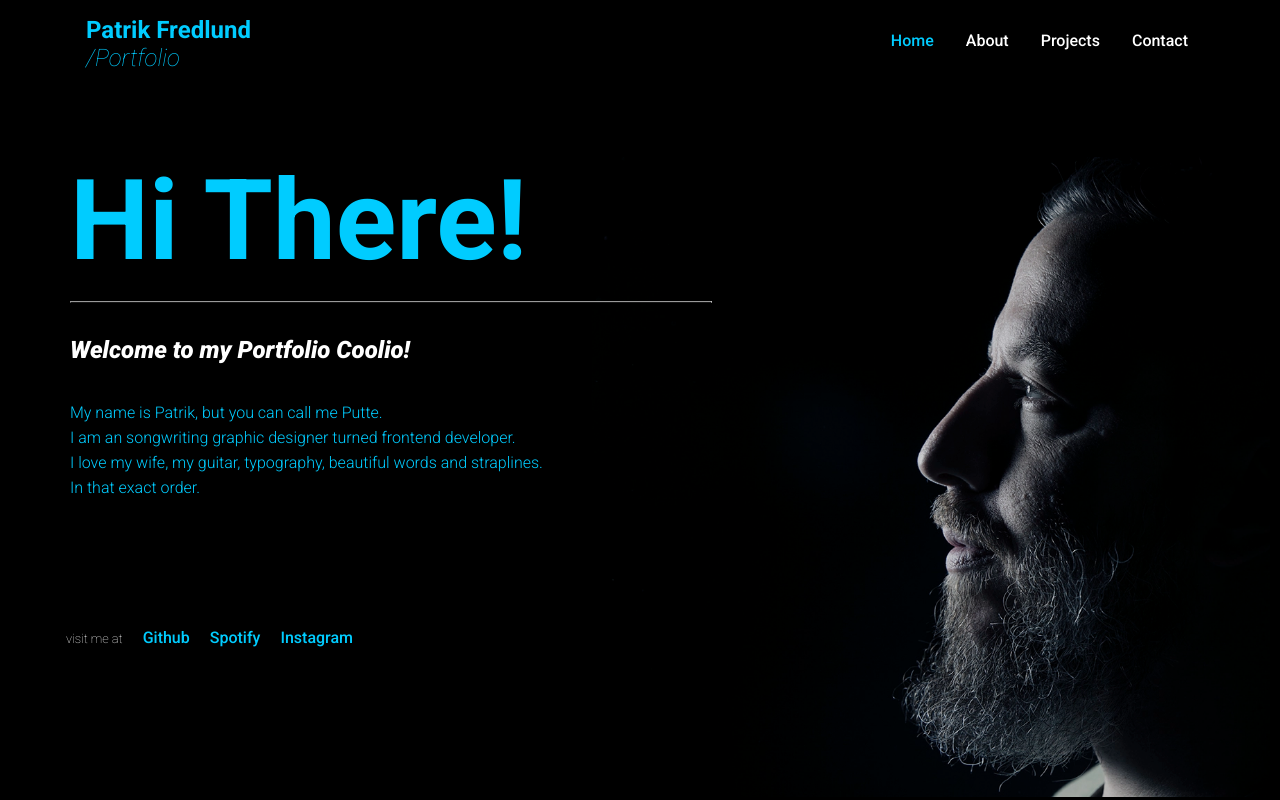
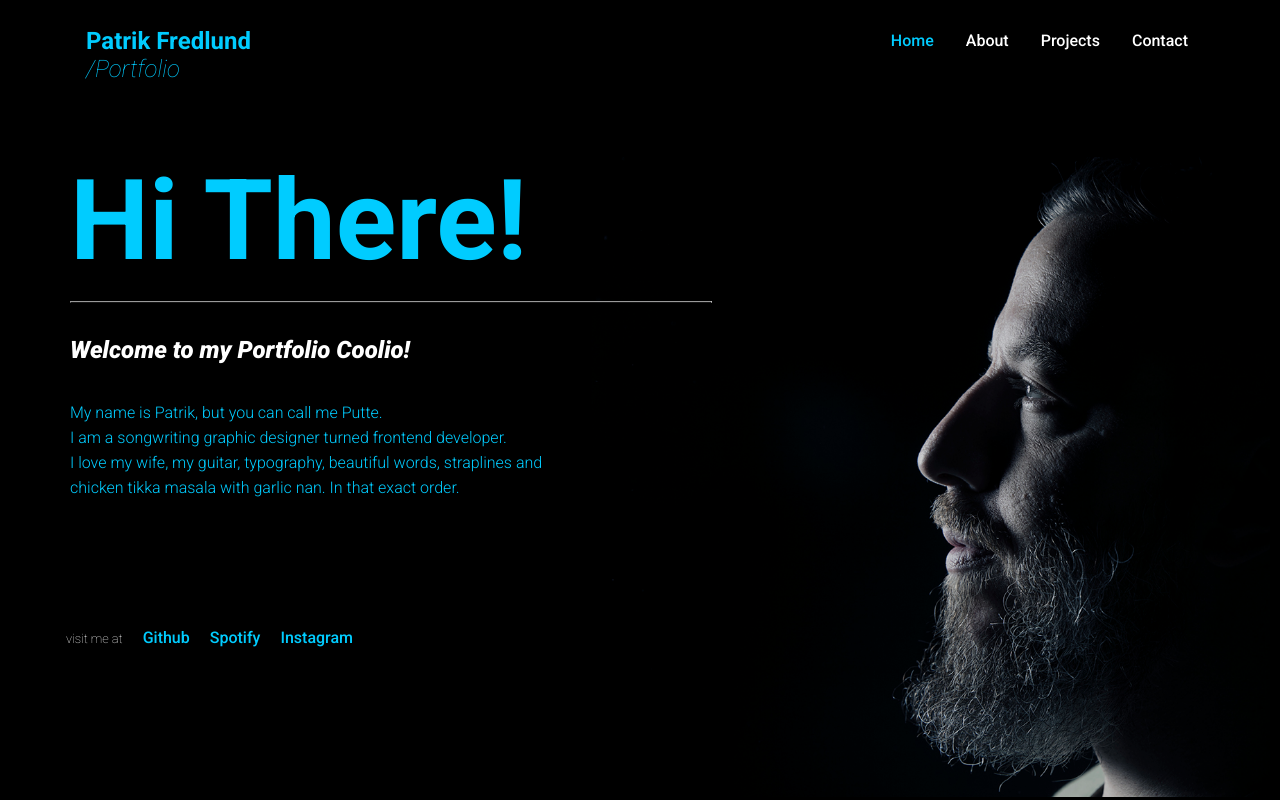
Before and after one commit to patrik-fredlund/pfredlund_portfolio, a React (Create React App) app: page / in a window 1280 px wide. Built offline with nearby package versions, Linux system fonts and the light colour scheme.

Commit message:
modified content

```diff
--- a/src/App.js
+++ b/src/App.js
@@ -5,7 +5,7 @@ import Home from './Pages/Home';
 import About from './Pages/About';
 import Navbar from './Navbar/Navbar';
 import Sidebar from './Sidebar/Sidebar';
-import ProfileImage from './putte.webp';
+import ProfileImage from './putte.jpg';
 import { BrowserRouter as Router, Switch, Route } from 'react-router-dom';
 import { useState } from 'react';
 
--- a/src/Navbar/NavbarElements.js
+++ b/src/Navbar/NavbarElements.js
@@ -21,7 +21,7 @@ export const Nav = styled.nav`
   }
   & .logoContainer {
     margin-left: 70px;
-    margin-top:8px
+    margin-top:30px
 
 
   }
--- a/src/Pages/About.js
+++ b/src/Pages/About.js
@@ -14,7 +14,7 @@ function About() {
         <h2 className='welcome'>Yes I have no bananas!</h2>
         <p className='info'>
           My name is Patrik Fredlund and I am an aspiring Frontend developer.
-          Right now I'm learning the skills at a 2 year program at KYH in Stockholm, Sweden. My background is in Graphic Design where I have a bachelor with honor after 3 years study in Farnham, UK.<br></br> Besides Graphic design and UX, my big passion in life is music and songwritting. I am an recording artist, but I also write to other artists.
+          Right now I'm learning the skills at a 2 year program at KYH in Stockholm, Sweden. My background is in Graphic Design where I have a bachelor with honor after 3 years study in Farnham, UK.<br></br> Besides Graphic design and UX, my big passion in life is music and songwritting.
           My new favorite hobby though is frontend (sorry music) and my goal is to become an webdesigner. So hop along and join me on my journey from a songwriting graphic designer to a frontend developer. Lets Go!
         </p>
         <Footer />
--- a/src/Pages/Home.js
+++ b/src/Pages/Home.js
@@ -12,10 +12,10 @@ function Home() {
         <hr className='line'></hr>
         <h2 className='welcome'>Welcome to my Portfolio Coolio!</h2>
         <p className='info'>
-          My name is Patrik, but you can call me Putte.<br></br>I am an
+          My name is Patrik, but you can call me Putte.<br></br>I am a
           songwriting graphic designer turned frontend developer.<br></br> I
-          love my wife, my guitar, typography, beautiful words and straplines.
-          <br></br> In that exact order.
+          love my wife, my guitar, typography, beautiful words, straplines and chicken tikka masala with garlic nan.
+          In that exact order.
         </p>
         <Footer />
       </div>
--- a/src/Projects/ProjectElements.js
+++ b/src/Projects/ProjectElements.js
@@ -1,29 +1,22 @@
 import styled from 'styled-components';
-
 
 export const ProjectWrapper = styled.div`
   display: flex;
   flex-direction: column;
   justify-content: space-between;
   /* background-color: orange;; */
-
 `;
 
 export const ProjectContainer = styled.div`
   margin-left: 70px;
   /* background-color: green;; */
 
-
-
-
   @media screen and (max-width: 480px) {
     margin-left: 0;
-    & >h1 {
-    margin-left: 100px;
+    & > h1 {
+      margin-left: 30px;
     }
   }
-
-
 `;
 
 export const ProjectsStyle = styled.div`
@@ -32,39 +25,33 @@ export const ProjectsStyle = styled.div`
   max-width: 900px;
   /* background-color: red;; */
 
-
   @media screen and (max-width: 480px) {
     justify-content: space-around;
-
-
   }
 `;
 
-
 export const StyledCardContainer = styled.div`
-
   display: flex;
   flex-direction: column;
   opacity: 0.9;
   padding: 10px 5px;
   margin: 5px 25px 25px 0;
   min-width: 300px;
-  background-color: #00ccff;;
+  background-color: #00ccff;
   border-radius: 10px;
   border: 1px solid hsl(0, 0%, 40%);
   -webkit-box-shadow: 0 10px 6px -6px #777;
   -moz-box-shadow: 0 10px 6px -6px #777;
   box-shadow: 0 10px 6px -6px #777;
 
-
   @media screen and (max-width: 480px) {
     margin: 5px 5px 25px 0;
     padding: 10px 5px;
   }
-& > h2, p, a {
-  margin-left:10px;
+  & > h2,
+  p,
+  a {
+    margin-left: 10px;
     color: white;
-
   }
-
 `;
```
Also changed, not shown: src/putte.jpg (added), src/putte.webp (deleted). Lines whose indentation alone changed are shown as unchanged.
